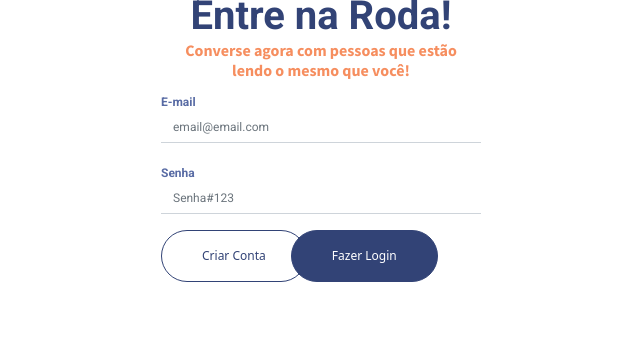
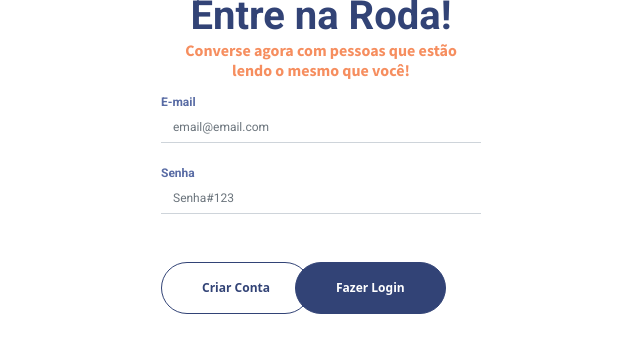
Before and after one commit to dreialcantara/Roda-Front, a React (Create React App) app: page / in a window 1280 px wide. Shown: the top 352 px of the page, without its empty margins (319-959 px from the left). Built offline with nearby package versions, Linux system fonts and the light colour scheme.

Commit message:
ajsute form login

```diff
--- a/src/components/FormLogin/index.css
+++ b/src/components/FormLogin/index.css
@@ -8,6 +8,7 @@
     padding-top: 1rem;
     padding-bottom: 1rem;
     font-size: 12px;
+    font-weight: 700 !important;
 
 
 
@@ -31,6 +32,7 @@
     padding-bottom: 1rem;
     font-size: 12px;
     position: absolute;
+    font-weight: 700 !important;
 
 
 
--- a/src/components/FormLogin/index.tsx
+++ b/src/components/FormLogin/index.tsx
@@ -73,7 +73,7 @@ function FormLogin() {
             }}
           />
         </Form.Group>
-        <div className="d-flex justify-content-start">
+        <div className="mt-5 d-flex justify-content-start">
           <Form.Group className="">
             <Button className="botao-criar rounded-5" type="submit">
               Criar Conta
```
